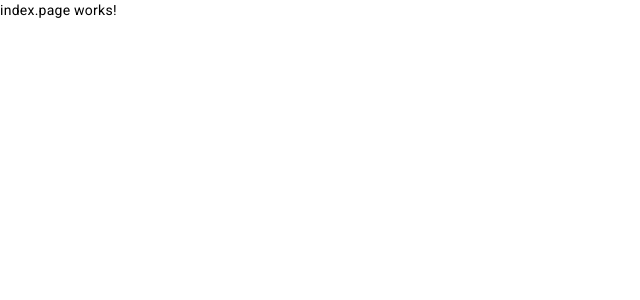
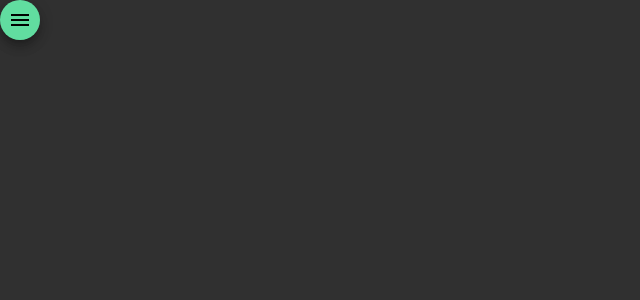
Before and after one commit to Yndiliadrin/Arena-of-the-Ethernals, an Angular app in the folder frontend/container/aofe-frontend/: page /index in a window 1280 px wide. Shown: the top 300 px of the page, without its empty margins (0-640 px from the left). Built offline with nearby package versions, Linux system fonts and the light colour scheme; sample sign-in values are in the browser's storage.

Commit message:
Sidenav added

```diff
--- a/frontend/container/aofe-frontend/src/app/pages/index.page/index.page.component.html
+++ b/frontend/container/aofe-frontend/src/app/pages/index.page/index.page.component.html
@@ -1 +1,17 @@
-<p>index.page works!</p>
+<main id="content">
+  <mat-drawer-container class="drawer-container" [hasBackdrop]="true">
+    <mat-drawer #drawer class="sidenav" mode="over">
+      <p>Auto-resizing sidenav</p>
+
+      <button mat-button (click)="openSettingsDialog()">Settings</button>
+      <button mat-button color="warn" (click)="logout()">Logout</button>
+    </mat-drawer>
+
+    <div class="example-sidenav-content">
+      <button type="button" mat-mini-fab (click)="drawer.toggle()">
+        <mat-icon>menu</mat-icon>
+      </button>
+    </div>
+
+  </mat-drawer-container>
+</main>
--- a/frontend/container/aofe-frontend/src/app/pages/index.page/index.page.component.scss
+++ b/frontend/container/aofe-frontend/src/app/pages/index.page/index.page.component.scss
@@ -0,0 +1,7 @@
+#content {
+  height: 100vh;
+
+  .drawer-container {
+    height: 100%;
+  }
+}
--- a/frontend/container/aofe-frontend/src/app/pages/index.page/index.page.component.ts
+++ b/frontend/container/aofe-frontend/src/app/pages/index.page/index.page.component.ts
@@ -1,10 +1,29 @@
-import { Component } from '@angular/core';
+import { AfterViewInit, Component, OnInit, ViewChild } from '@angular/core';
+import { MatDialog } from '@angular/material/dialog';
+import {  Router } from '@angular/router';
+import { SettingsComponent } from 'src/app/components/settings/settings.component';
 
 @Component({
   selector: 'app-index.page',
   templateUrl: './index.page.component.html',
-  styleUrls: ['./index.page.component.scss']
+  styleUrls: ['./index.page.component.scss'],
 })
-export class IndexPageComponent {
+export class IndexPageComponent implements OnInit {
+  constructor(public dialog: MatDialog, private router: Router) {}
 
+  ngOnInit(): void {
+
+  }
+
+  openSettingsDialog(): void {
+    const dialogRef = this.dialog.open(SettingsComponent);
+
+    dialogRef.afterClosed().subscribe(result => {
+      console.log(`Dialog result: ${result}`);
+    });
+  }
+
+  logout(): void {
+    this.router.navigate(["/login"])
+  }
 }
```
Also changed, not shown: frontend/container/aofe-frontend/src/app/pages/index.page/index.page.module.ts (+15 -2 lines).
